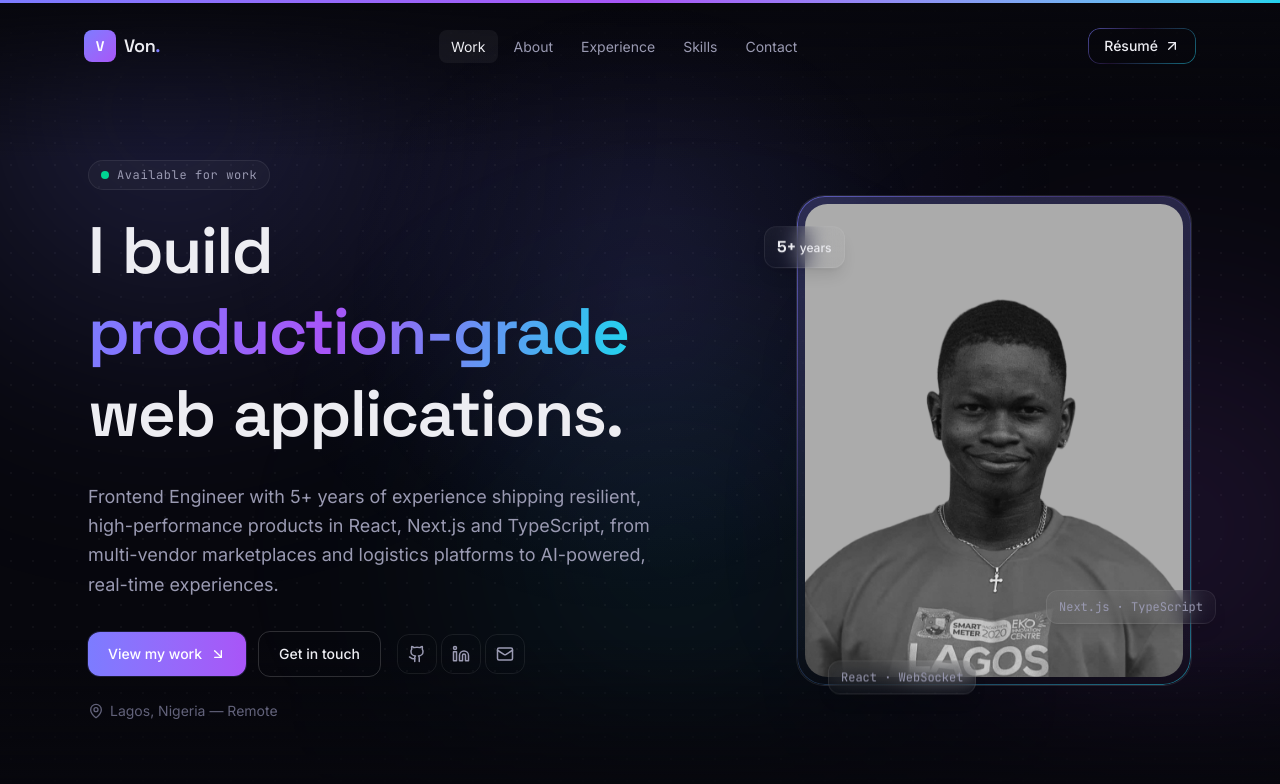
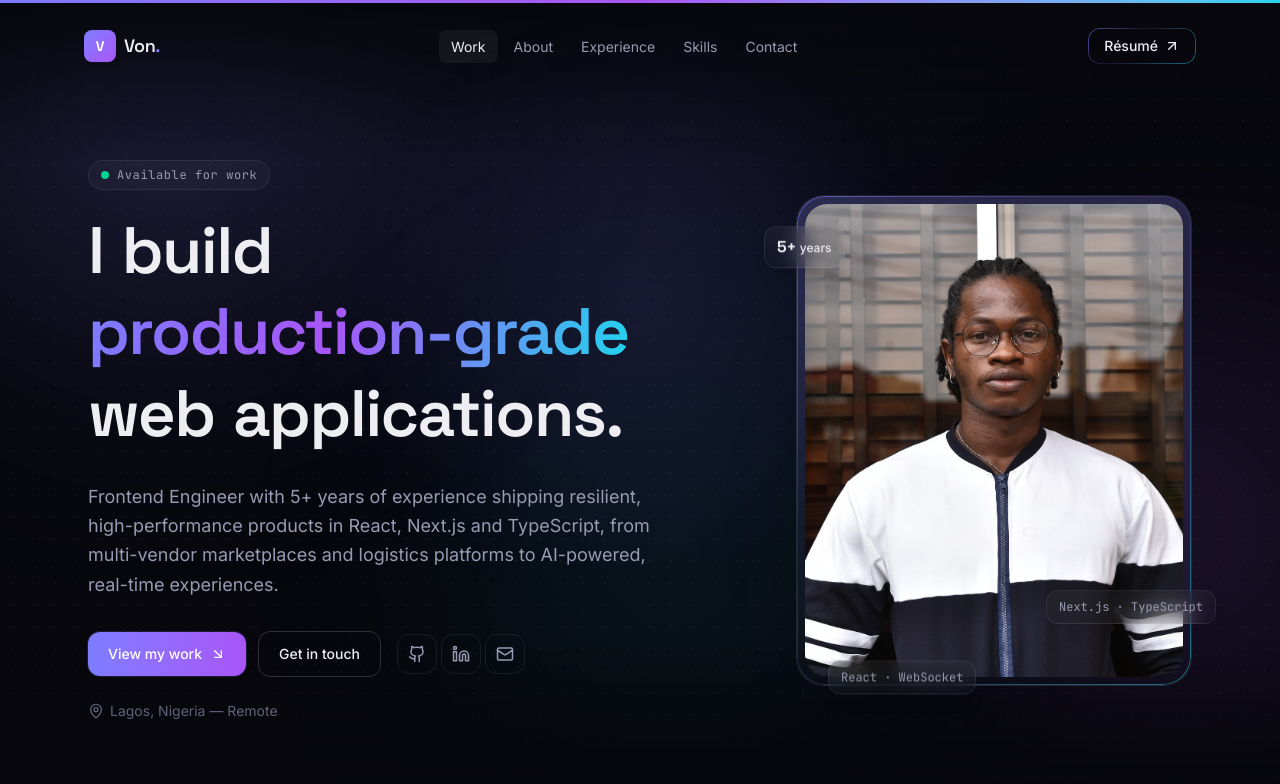
Before and after one commit to von-moyo/portfolio, a React (Vite) app: page / in a window 1280 px wide. Shown: the top 784 px of the page. Built offline with nearby package versions, Linux system fonts and the light colour scheme.

Commit message:
updated profile image

```diff
--- a/src/data/portfolio.ts
+++ b/src/data/portfolio.ts
@@ -10,7 +10,7 @@ export const profile = {
   phone: "+234 807 549 6460",
   resumeUrl:
     "https://docs.google.com/document/d/120xAtbyS99Ov2oZ2MOB2I9zRhBblUnfpJNgkpBfdQRU/edit?usp=sharing",
-  avatar: "/photoroom.png",
+  avatar: "/profile.jpeg",
 };
 
 export const socials = [
```
Also changed, not shown: public/photoroom.png (deleted), public/profile.jpeg (added).
